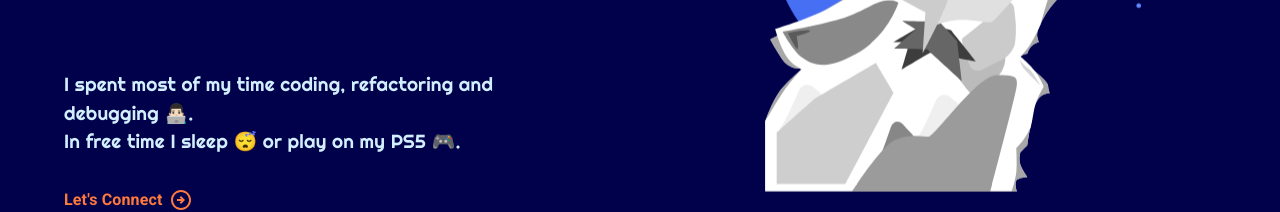
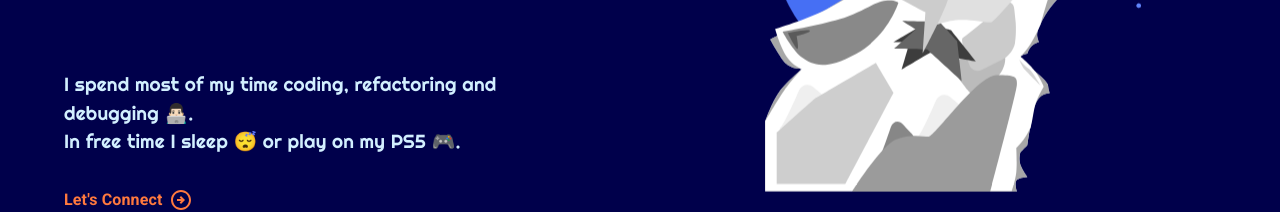
Before and after one commit to DireWolf707/portfolio, a React (Vite) app: page / in a window 1280 px wide. Shown: the part 463-675 px from the top of the page. Built offline with nearby package versions, Linux system fonts and the light colour scheme; a web font is replaced by a local one.

Commit message:
corrected grammer

```diff
--- a/src/components/About.jsx
+++ b/src/components/About.jsx
@@ -65,7 +65,7 @@ const About = () => {
           fontSize="19px"
           color="#D2EFFF"
         >
-          I spent most of my time coding, refactoring and debugging 👨🏻‍💻.
+          I spend most of my time coding, refactoring and debugging 👨🏻‍💻.
           <br />
           In free time I sleep 😴 or play on my PS5 🎮.
         </Typography>
```
